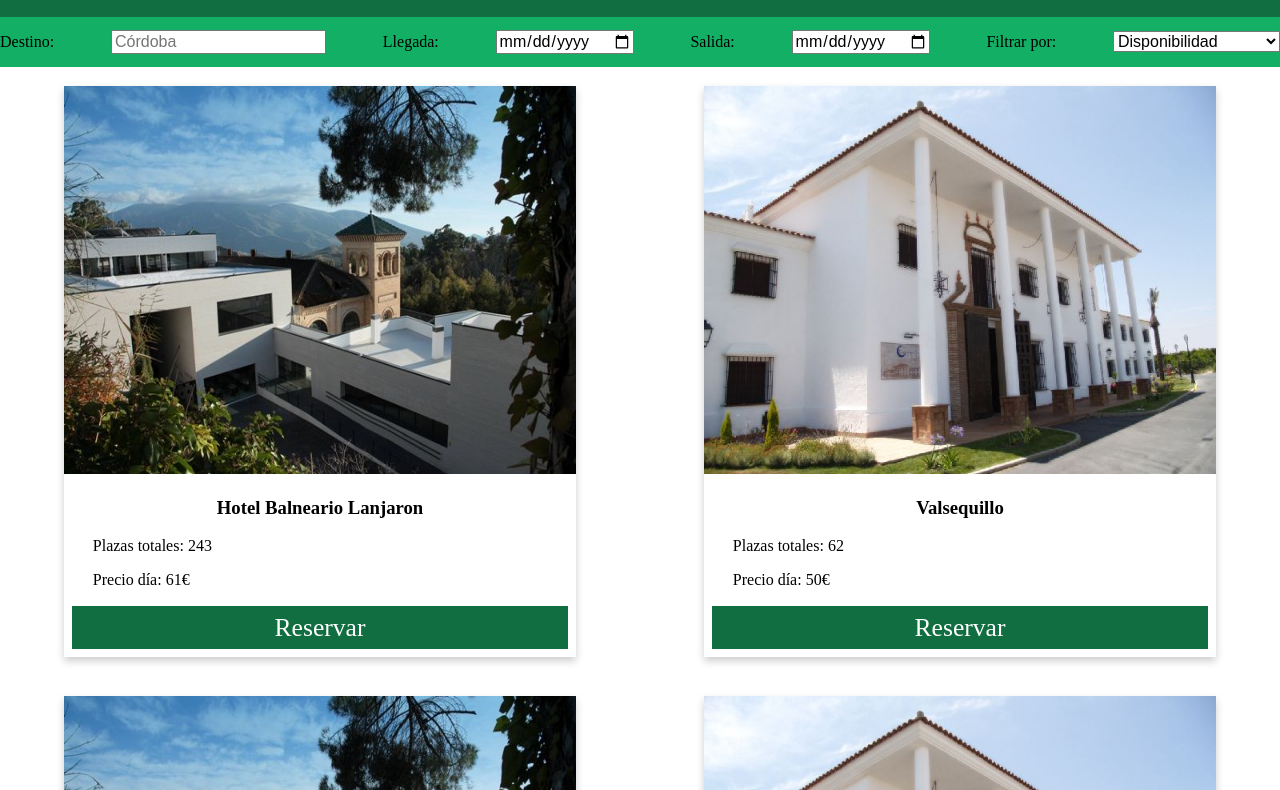
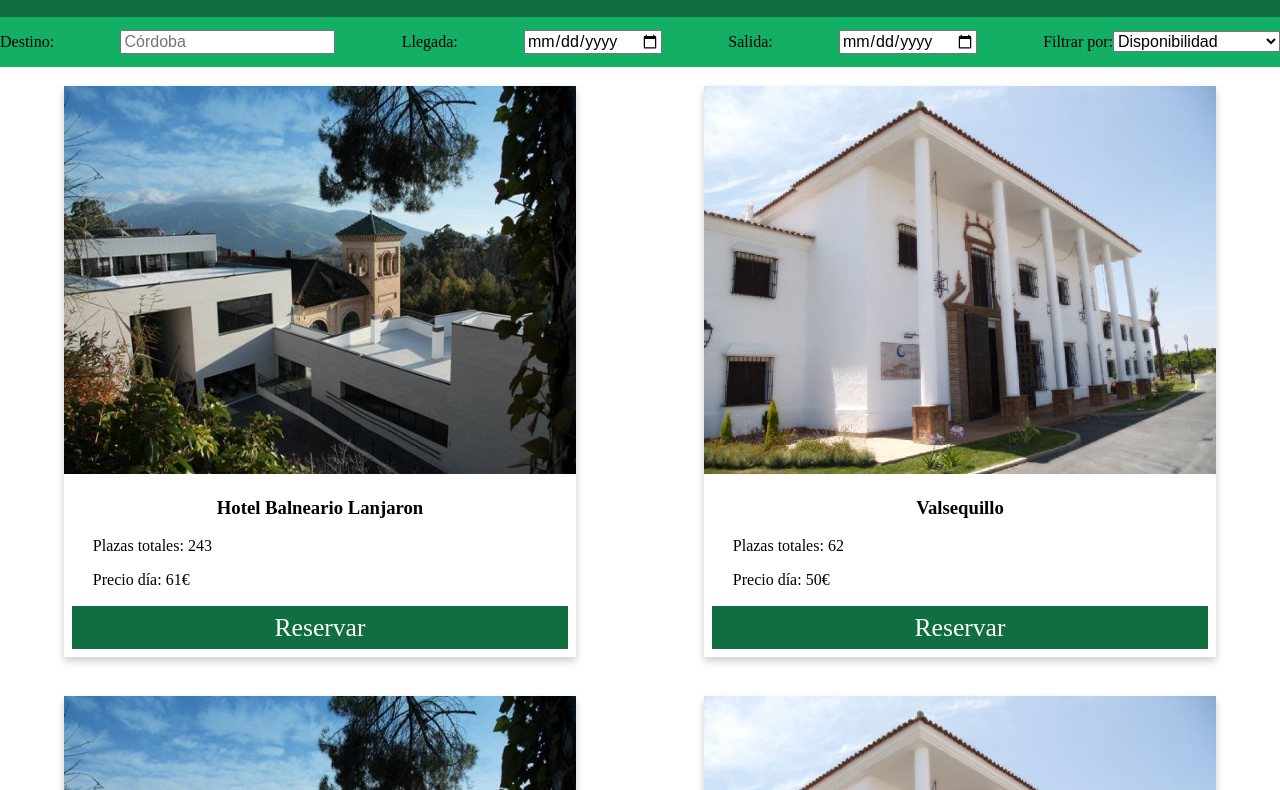
Before and after one commit to Genarion/hoteles-rurales, a plain HTML site: page pages/principal.html in a window 1280 px wide. Shown: the part 84-874 px from the top of the page. Drawn offline with Linux system fonts and the light colour scheme.

Commit message:
Test css

```diff
--- a/css/master.css
+++ b/css/master.css
@@ -37,6 +37,10 @@ nav form{
   flex-wrap: wrap;
   justify-content: space-between;
   align-items: center;
+}
+nav form input{
+  /* width: 100%; */
+  margin: 0 auto;
 }
 
 .hotel-container{
```
